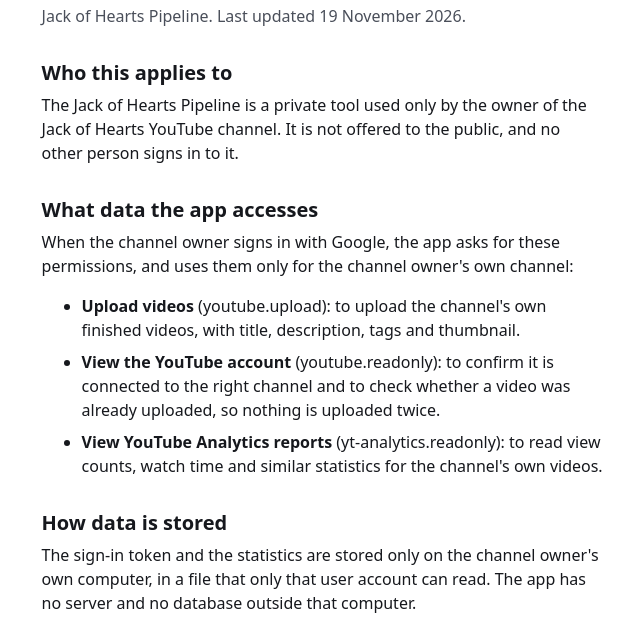
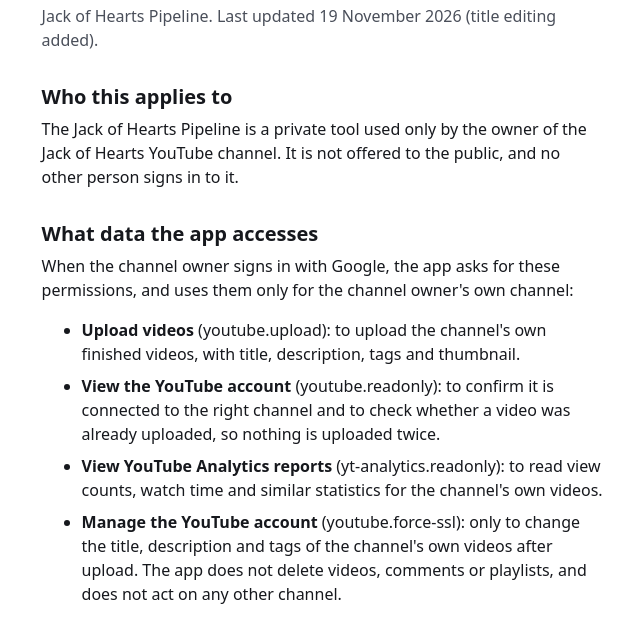
Before and after one commit to maxvanavendonk-dev/jackofhearts, a plain HTML site: page privacy.html in a window 1280 px wide. Shown: the part 97-732 px from the top of the page, without its empty margins (317-957 px from the left). Drawn offline with Linux system fonts and the light colour scheme.

Commit message:
Privacy policy: add title editing scope (youtube.force-ssl)
Co-Authored-By: Claude Opus 5.5 <noreply@anthropic.com>

```diff
--- a/privacy.html
+++ b/privacy.html
@@ -31,7 +31,7 @@
 <body>
 <main>
   <h1>Privacy Policy</h1>
-  <p class="meta">Jack of Hearts Pipeline. Last updated 19 November 2026.</p>
+  <p class="meta">Jack of Hearts Pipeline. Last updated 19 November 2026 (title editing added).</p>
 
   <h2>Who this applies to</h2>
   <p>The Jack of Hearts Pipeline is a private tool used only by the owner of the Jack of Hearts YouTube channel. It is not offered to the public, and no other person signs in to it.</p>
@@ -42,6 +42,7 @@
     <li><strong>Upload videos</strong> (youtube.upload): to upload the channel's own finished videos, with title, description, tags and thumbnail.</li>
     <li><strong>View the YouTube account</strong> (youtube.readonly): to confirm it is connected to the right channel and to check whether a video was already uploaded, so nothing is uploaded twice.</li>
     <li><strong>View YouTube Analytics reports</strong> (yt-analytics.readonly): to read view counts, watch time and similar statistics for the channel's own videos.</li>
+    <li><strong>Manage the YouTube account</strong> (youtube.force-ssl): only to change the title, description and tags of the channel's own videos after upload. The app does not delete videos, comments or playlists, and does not act on any other channel.</li>
   </ul>
 
   <h2>How data is stored</h2>
```
